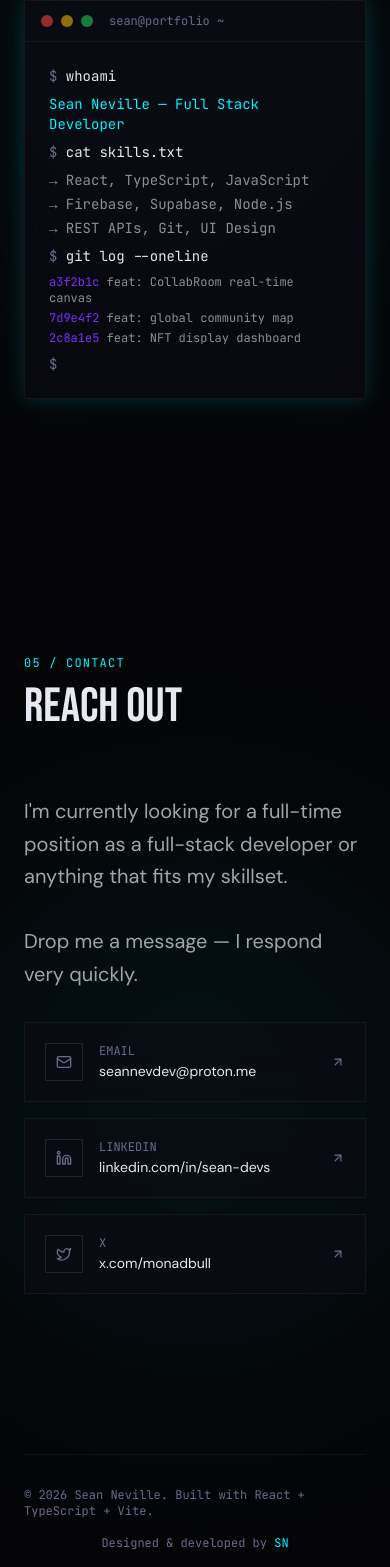
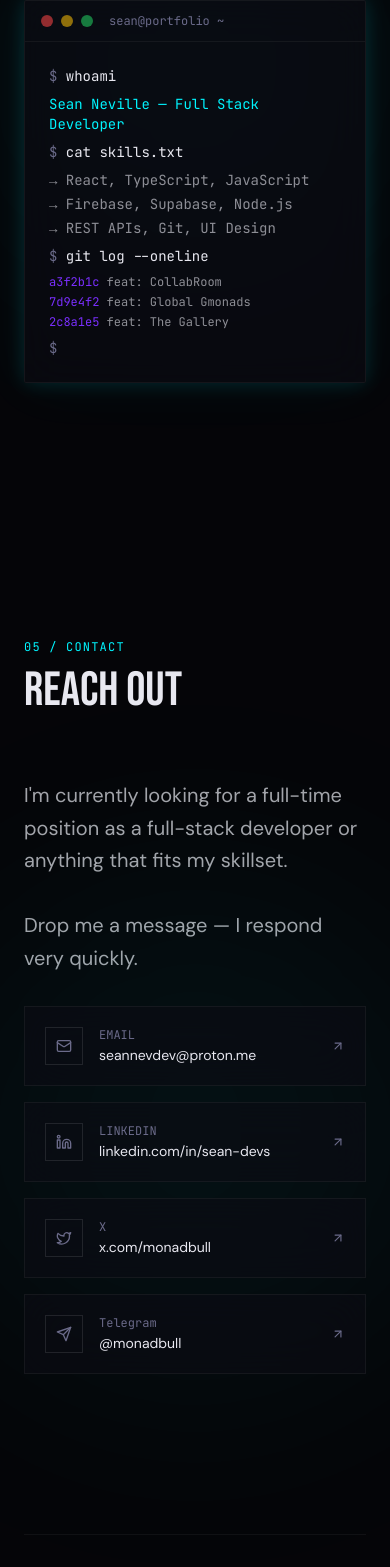
Before and after one commit to sm2828/portfolio, a React (Vite) app: page / in a window 390 px wide. Shown: the part 5115-6682 px from the top of the page. Built offline with nearby package versions, Linux system fonts and the light colour scheme.

Commit message:
react icons library added

```diff
--- a/package.json
+++ b/package.json
@@ -9,10 +9,11 @@
     "preview": "vite preview"
   },
   "dependencies": {
+    "framer-motion": "^11.0.0",
+    "lucide-react": "^0.400.0",
     "react": "^18.2.0",
     "react-dom": "^18.2.0",
-    "framer-motion": "^11.0.0",
-    "lucide-react": "^0.400.0"
+    "react-icons": "^5.6.0"
   },
   "devDependencies": {
     "@types/react": "^18.2.0",
--- a/src/App.tsx
+++ b/src/App.tsx
@@ -1,6 +1,5 @@
 import { useEffect, useState } from 'react';
 import { motion, AnimatePresence } from 'framer-motion';
-import CustomCursor from './components/CustomCursor';
 import AnimatedBackground from './components/AnimatedBackground';
 import ScrollProgress from './components/ScrollProgress';
 import Nav from './components/Nav';
@@ -50,21 +49,6 @@ function LoadingScreen({ onDone }: { onDone: () => void }) {
 
 export default function App() {
   const [loading, setLoading] = useState(true);
-  const [isMobile, setIsMobile] = useState(false);
-
-  useEffect(() => {
-    const checkIsMobile = () => {
-      if (typeof window === 'undefined') return;
-      setIsMobile(window.innerWidth < 768);
-    };
-
-    checkIsMobile();
-    window.addEventListener('resize', checkIsMobile);
-
-    return () => {
-      window.removeEventListener('resize', checkIsMobile);
-    };
-  }, []);
 
   return (
     <div className="relative bg-bg min-h-screen noise-overlay">
@@ -74,7 +58,6 @@ export default function App() {
 
       {!loading && (
         <>
-          {!isMobile && <CustomCursor />}
           <AnimatedBackground />
           <ScrollProgress />
           <Nav />
--- a/src/components/About.tsx
+++ b/src/components/About.tsx
@@ -82,9 +82,9 @@ export default function About() {
                 </div>
                 <p className="text-muted mt-2">$ <span className="text-text">git log --oneline</span></p>
                 <div className="text-text/60 space-y-1 text-xs">
-                  <p><span className="text-accent2">a3f2b1c</span> feat: CollabRoom real-time canvas</p>
-                  <p><span className="text-accent2">7d9e4f2</span> feat: global community map</p>
-                  <p><span className="text-accent2">2c8a1e5</span> feat: NFT display dashboard</p>
+                  <p><span className="text-accent2">a3f2b1c</span> feat: CollabRoom</p>
+                  <p><span className="text-accent2">7d9e4f2</span> feat: Global Gmonads</p>
+                  <p><span className="text-accent2">2c8a1e5</span> feat: The Gallery</p>
                 </div>
                 <p className="text-muted mt-2">$ <span className="cursor-blink text-text">▊</span></p>
               </div>
--- a/src/components/Contact.tsx
+++ b/src/components/Contact.tsx
@@ -1,5 +1,6 @@
 import { motion } from 'framer-motion';
-import { Mail, Linkedin, Twitter, ArrowUpRight } from 'lucide-react';
+import { FaTelegramPlane } from "react-icons/fa";
+import { Mail, Linkedin, Twitter, ArrowUpRight, Send } from 'lucide-react';
 
 export default function Contact() {
   return (
@@ -76,16 +77,32 @@ export default function Contact() {
                 target="_blank"
                 rel="noopener noreferrer"
                 data-hover
-                className="group flex items-center gap-4 p-5 glass border border-white/5 hover:border-accent2/30 transition-all duration-300"
+                className="group flex items-center gap-4 p-5 glass border border-white/5 hover:border-sky-400/30 transition-all duration-300"
               >
-                <div className="p-2.5 border border-white/10 group-hover:border-accent2/30 text-muted group-hover:text-accent2 transition-all duration-300">
+                <div className="p-2.5 border border-white/10 group-hover:border-sky-400/30 text-muted group-hover:text-sky-400 transition-all duration-300">
                   <Twitter size={16} />
                 </div>
                 <div>
                   <p className="font-mono text-xs text-muted mb-0.5">X</p>
-                  <p className="font-body text-sm text-text group-hover:text-accent2 transition-colors">x.com/monadbull</p>
+                  <p className="font-body text-sm text-text group-hover:text-sky-400 transition-colors">x.com/monadbull</p>
                 </div>
-                <ArrowUpRight size={14} className="ml-auto text-muted group-hover:text-accent2 transition-colors" />
+                <ArrowUpRight size={14} className="ml-auto text-muted group-hover:text-sky-400 transition-colors" />
+              </a>
+              <a
+                href="https://t.me/monadbull"
+                target="_blank"
+                rel="noopener noreferrer"
+                data-hover
+                className="group flex items-center gap-4 p-5 glass border border-white/5 hover:border-emerald-400/30 transition-all duration-300"
+              >
+                <div className="p-2.5 border border-white/10 group-hover:border-emerald-400/30 text-muted group-hover:text-emerald-400 transition-all duration-300">
+                  <Send size={16} />
+                </div>
+                <div>
+                  <p className="font-mono text-xs text-muted mb-0.5">Telegram</p>
+                  <p className="font-body text-sm text-text group-hover:text-emerald-400 transition-colors">@monadbull</p>
+                </div>
+                <ArrowUpRight size={14} className="ml-auto text-muted group-hover:text-emerald-400 transition-colors" />
               </a>
 
             </div>
--- a/src/index.css
+++ b/src/index.css
@@ -16,7 +16,6 @@
     color: #e8e8f0;
     font-family: 'DM Sans', sans-serif;
     overflow-x: hidden;
-    cursor: none;
   }
 
   ::selection {
```
Also changed, not shown: 6 other files (tests, documents, lock files or other folders).
